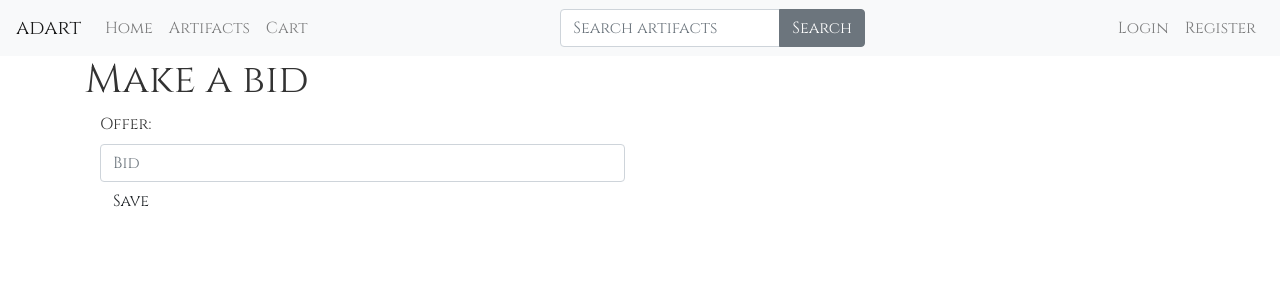
After one commit to marcinstepienpython/milestone_final, a Django app: page /bids/new/1/ in a window 1280 px wide. The commit adds this page. Shown: the top 300 px of the page. Run offline with Django 3.2, Linux system fonts and the light colour scheme; some libraries are stand-ins or nearby versions.

Commit message:
make a bid initial functionality

```diff
--- a/auctionPal/forms.py
+++ b/auctionPal/forms.py
@@ -1,7 +1,15 @@
 from django import forms
 from django.contrib.auth import get_user_model
+from bids.models import Bid
 
 User = get_user_model()
+
+class BidForm(forms.Form):
+    offer = forms.CharField(widget=forms.TextInput(
+        attrs={"class": 'form-control', "placeholder": "Bid", "id": "form_bid"}))
+    # class Meta:
+    #     model = Bid
+    #     fields = ('offer')
 
 
 class LoginForm(forms.Form):
--- a/auctionPal/urls.py
+++ b/auctionPal/urls.py
@@ -8,11 +8,12 @@ from artifacts.views import ArtifactListView, ArtifactDetailView, ArtifactFeatur
 
 from .views import index, login_page, register_page
 from carts.views import cart_home
-from bids.views import bid_list
+from bids.views import bid_list, bid_new
 
 urlpatterns = [
     url(r'^$', index, name='index'),
     url(r'login/$', login_page, name='login'),
+    url(r'bids/new/(?P<pk>\d+)/$', bid_new, name='bid_new'),
     url(r'bids/$', bid_list, name='bids'),
     url(r'mycart/$', cart_home, name='cart'),
     url(r'cart/', include("carts.urls", namespace='cart')),
--- /dev/null
+++ b/bids/templates/bids/snippets/new.html
@@ -0,0 +1,11 @@
+{% extends 'base.html' %} {% block content%}
+<div class="container ">
+    <h1>Make a bid</h1>
+    <div class="col-md-6">
+        <form method="POST" class="post-form">{% csrf_token %}
+            {{ form }}
+            <button type="submit" class="save btn btn-default">Save</button>
+        </form>
+    </div>
+</div>
+{% endblock %}
--- a/bids/views.py
+++ b/bids/views.py
@@ -3,11 +3,18 @@ from __future__ import unicode_literals
 
 from django.shortcuts import render
 from .models import Bid
+from auctionPal.forms import BidForm
 
 
 def bid_list(request):
-    bids = Bid.objects.all()
+    bids = Bid.objects.all().order_by('-id')
     context = {
         'bids': bids
     }
     return render(request, 'bids/snippets/bids.html', context)
+
+
+def bid_new(request, pk):
+    form = BidForm()
+
+    return render(request, 'bids/snippets/new.html', {'form': form})
```
Also changed, not shown: artifacts/templates/artifacts/details.html (+8 -3 lines), db.sqlite3, 3 other files.
